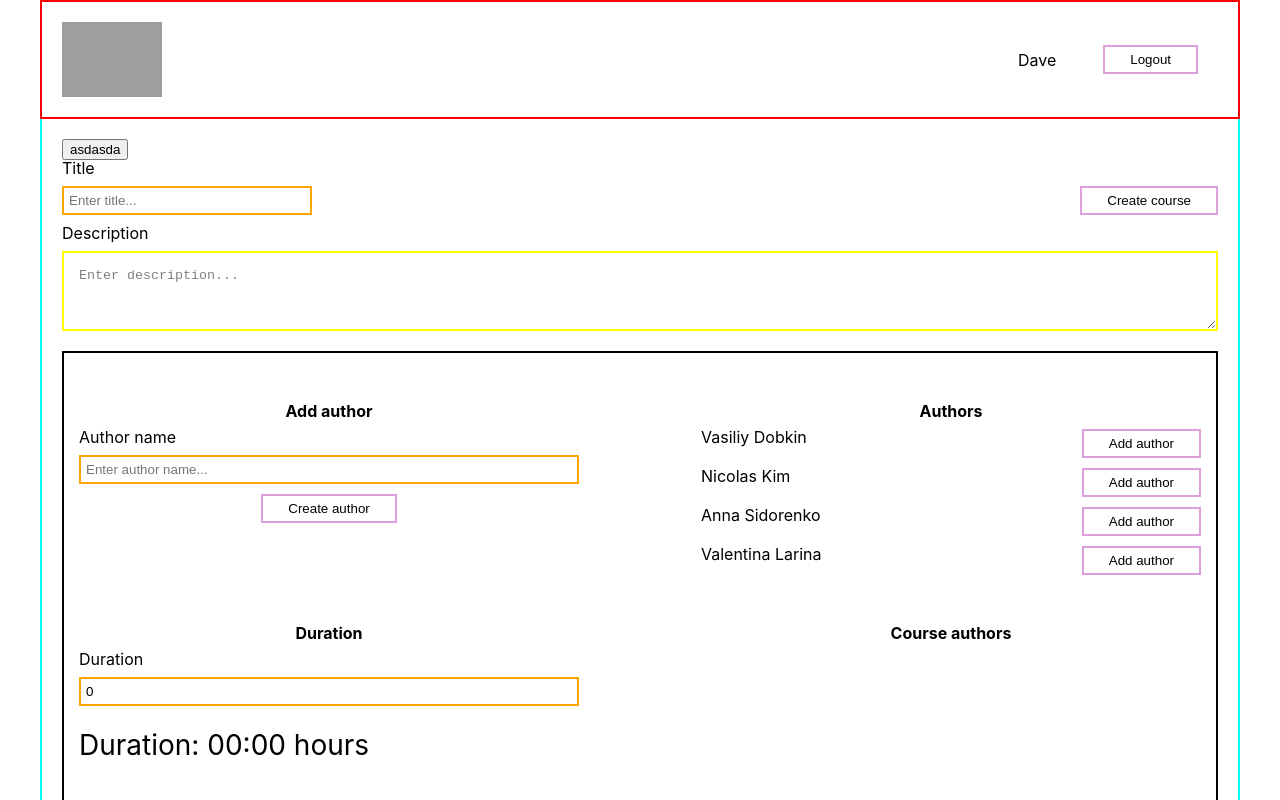
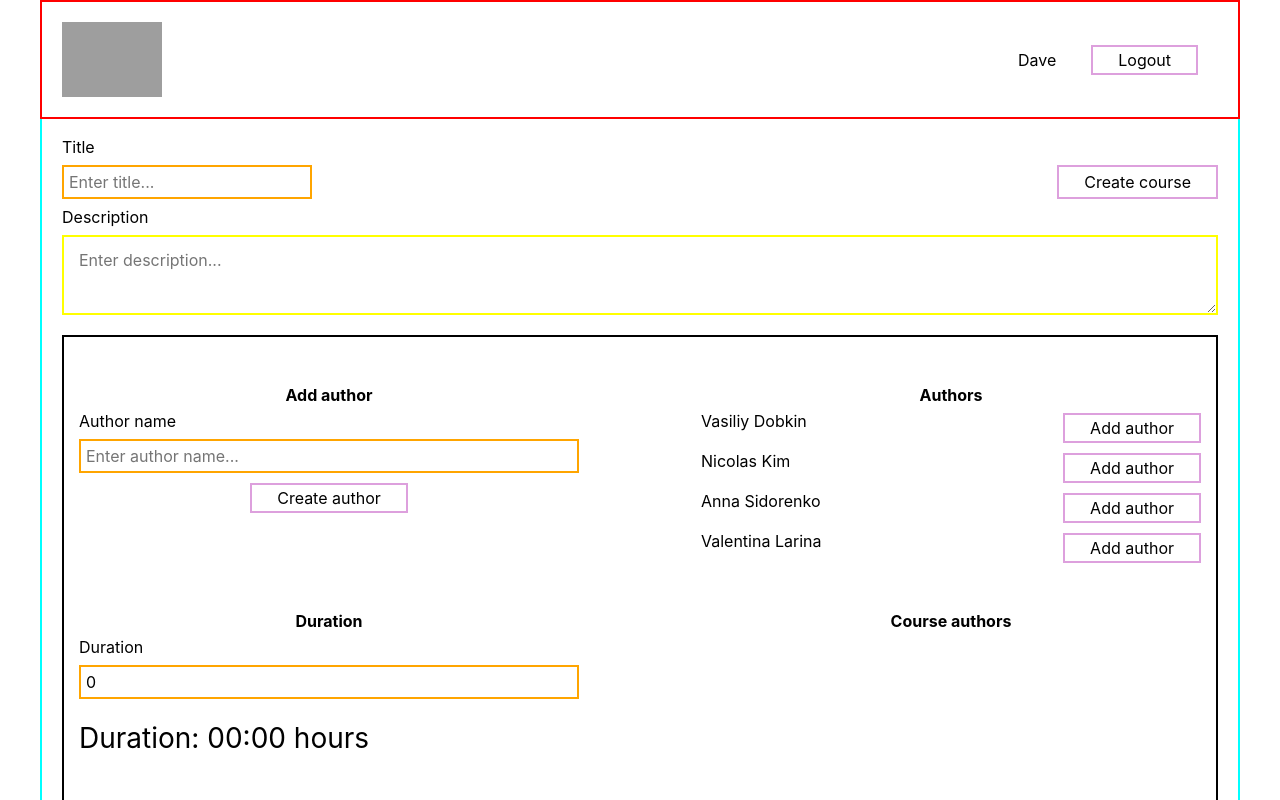
Before and after one commit to bonox2/courses-app, a React (Create React App) app: page / in a window 1280 px wide. Both pictures are taken after typing "Sample" into the empty fields and a click on the button "Add new course". Shown: the top 800 px of the page. Built offline with nearby package versions, Linux system fonts and the light colour scheme; grey boxes are pictures that could not be loaded; the HTML template or start-up script is replaced by a standard one.

Commit message:
CreateCourse done

```diff
--- a/src/App.jsx
+++ b/src/App.jsx
@@ -1,19 +1,21 @@
 import './App.css';
-import { useState } from "react";
-import Header from "./components/Header/Header";
-import Courses from "./components/Courses/Courses";
+import { useState } from 'react';
+import Header from './components/Header/Header';
+import Courses from './components/Courses/Courses';
 import CreateCourse from './components/CreateCourse/CreateCourse';
-
+import { mockedCoursesList } from './constants';
 
 export default function App() {
   const [isHidden, setIsHidden] = useState(true);
+  const [courses, setCourses] = useState(mockedCoursesList);
   return (
     <div className="App">
-      <Header/>
+      <Header />
       <div className="body_section">
-      <button onClick={() => setIsHidden(!isHidden)}>asdasda</button>
-        {isHidden && <Courses setIsHidden={setIsHidden}/> }
-        {!isHidden && <CreateCourse/>}
+        {isHidden && <Courses setIsHidden={setIsHidden} courses={courses} />}
+        {!isHidden && (
+          <CreateCourse setIsHidden={setIsHidden} setCourses={setCourses} />
+        )}
       </div>
     </div>
   );
--- a/src/components/Courses/Courses.jsx
+++ b/src/components/Courses/Courses.jsx
@@ -1,15 +1,13 @@
 import { useEffect } from "react";
 import "./Courses.css";
 import CourseCard from "./components/CourseCard/CourseCard";
-import { mockedCoursesList } from "../../constants";
 import { useState } from "react";
 import Button from "../../common/Button/Button";
 import SearchBar from "./components/SearchBar/SearchBar";
 
 
 
-export default function Courses({setIsHidden}) {
-  const [courses, setCourses] = useState(mockedCoursesList);
+export default function Courses({setIsHidden, courses}) {
   const [searchQuery, setSearchQuery] = useState("");
   useEffect(() => {
     console.log(searchQuery);
--- a/src/components/Courses/components/CourseCard/CourseCard.jsx
+++ b/src/components/Courses/components/CourseCard/CourseCard.jsx
@@ -8,7 +8,7 @@ import dateGenerator from "../../../../helpers/dateGenerator";
 export default function CourseCard({ course }) {
   const authorsNames = course.authors.map(
     (authorId) =>
-      mockedAuthorsList.find((author) => authorId === author.id).name
+      mockedAuthorsList.find((author) => authorId === author.id)?.name
   ).join(",");
   return (
     <div className="course_card">
--- a/src/components/CreateCourse/CreateCourse.jsx
+++ b/src/components/CreateCourse/CreateCourse.jsx
@@ -5,38 +5,52 @@ import { useState } from 'react';
 import pipeDuration from '../../helpers/pipeDuration';
 import { mockedAuthorsList } from '../../constants';
 
-export default function CreateCourse() {
+export default function CreateCourse({setIsHidden, setCourses}) {
   const [duration, setDuration] = useState(0);
   const [allAuthors, setAllAuthors] = useState(mockedAuthorsList);
   const [courseAuthors, setCourseAuthors] = useState([]);
-  const [newAuthor, setNewAuthor]= useState({
-    id: '',
-    name: ''
-  })
 
   function createNewCourse(event) {
     event.preventDefault();
-    console.log('Create new course');
+    if (courseAuthors.length === 0) {
+      alert("Please select at least one author");
+      return;
+    }
+    if (duration === 0) {
+      alert("Please enter duration");
+      return;
+    }
+    const newCourse = {
+      id: `${Date.now()}`,
+      title: event.target.title.value.trim(),
+      description: event.target.description.value.trim(),
+      creationDate: new Date().toLocaleDateString(),
+      duration,
+      authors: courseAuthors.map(courseAuthor => courseAuthor.id),
+    }
+    console.log('Create new course', newCourse);
+    setCourses(p => [...p, newCourse]);
+    setIsHidden(true)
   }
-
 
   function createNewAuthor(event) {
     event.preventDefault();
-    setAllAuthors(prev => [...prev, newAuthor]);
+    const newAuthor = {
+      id: `${Date.now()}`,
+      name: event.target.name.value.trim(),
+    };
+    setAllAuthors((prev) => [...prev, newAuthor]);
     console.log(newAuthor);
+    event.target.reset();
   }
-  function handleNewAuthor(e) {
-    setNewAuthor((e.target.value))
-  }
-
 
   function addAuthorToCourse(author) {
     setAllAuthors(allAuthors.filter(({ id }) => id !== author.id));
-    setCourseAuthors(prev => [...prev, author]);
+    setCourseAuthors((prev) => [...prev, author]);
   }
   function deleteAuthorToCourse(author) {
     setCourseAuthors(courseAuthors.filter(({ id }) => id !== author.id));
-    setAllAuthors(prev => [...prev, author]);
+    setAllAuthors((prev) => [...prev, author]);
   }
 
   return (
@@ -47,15 +61,18 @@ export default function CreateCourse() {
           <Input
             placeHolderText="Enter title..."
             className="input create_course_input_short"
+            name="title"
+            required
           />
           <Button buttonText="Create course" />
         </div>
         <span>Description</span>
         <textarea
-          name="Create Course Description"
+          placeholder="Enter description..."
           className="create_course_description"
+          name="description"
+          required
         >
-          Enter description...
         </textarea>
       </form>
       <div className="create_coutse_details">
@@ -66,25 +83,23 @@ export default function CreateCourse() {
             placeHolderText="Enter author name..."
             className="input create_course_input_long"
             type="text"
-            onChange={handleNewAuthor}
             name="name"
           />
-          <Button buttonText="Create author" />
+          <Button buttonText="Create author" type="submit" />
         </form>
-
-
 
         <div className="create_course_part">
           <h3>Authors</h3>
           {allAuthors.map((author) => (
             <div key={author.id} className="create_course_author_add">
               <div className="create_course_name">{author.name}</div>
-              <Button buttonText="Add author" onClick={() => addAuthorToCourse(author)}/>
+              <Button
+                buttonText="Add author"
+                onClick={() => addAuthorToCourse(author)}
+              />
             </div>
           ))}
         </div>
-
-
 
         <div className="create_course_part">
           <h3>Duration</h3>
@@ -101,16 +116,16 @@ export default function CreateCourse() {
           </div>
         </div>
 
-
-
-
         <div className="create_course_part">
           <h3>Course authors</h3>
           {/* <span>Author list is empty</span> */}
           {courseAuthors.map((author) => (
             <div key={author.id} className="create_course_author_add">
               <div className="create_course_name">{author.name}</div>
-              <Button buttonText="Delete author" onClick={() => deleteAuthorToCourse(author)}/>
+              <Button
+                buttonText="Delete author"
+                onClick={() => deleteAuthorToCourse(author)}
+              />
             </div>
           ))}
         </div>
--- a/src/index.css
+++ b/src/index.css
@@ -1,24 +1,84 @@
-body {
-  margin: 0;
-  font-family: -apple-system, BlinkMacSystemFont, 'Segoe UI', 'Roboto', 'Oxygen',
-    'Ubuntu', 'Cantarell', 'Fira Sans', 'Droid Sans', 'Helvetica Neue',
-    sans-serif;
-  -webkit-font-smoothing: antialiased;
-  -moz-osx-font-smoothing: grayscale;
-}
-html, body, div, span, applet, object, iframe,
-h1, h2, h3, h4, h5, h6, p, blockquote, pre,
-a, abbr, acronym, address, big, cite, code,
-del, dfn, em, img, ins, kbd, q, s, samp,
-small, strike, strong, sub, sup, tt, var,
-b, u, i, center,
-dl, dt, dd, ol, ul, li,
-fieldset, form, label, legend,
-table, caption, tbody, tfoot, thead, tr, th, td,
-article, aside, canvas, details, embed,
-figure, figcaption, footer, header, hgroup,
-menu, nav, output, ruby, section, summary,
-time, mark, audio, video {
+html,
+body,
+div,
+span,
+applet,
+object,
+iframe,
+h1,
+h2,
+h3,
+h4,
+h5,
+h6,
+p,
+blockquote,
+pre,
+a,
+abbr,
+acronym,
+address,
+big,
+cite,
+code,
+del,
+dfn,
+em,
+img,
+ins,
+kbd,
+q,
+s,
+samp,
+small,
+strike,
+strong,
+sub,
+sup,
+tt,
+var,
+b,
+u,
+i,
+center,
+dl,
+dt,
+dd,
+ol,
+ul,
+li,
+fieldset,
+form,
+label,
+legend,
+table,
+caption,
+tbody,
+tfoot,
+thead,
+tr,
+th,
+td,
+article,
+aside,
+canvas,
+details,
+embed,
+figure,
+figcaption,
+footer,
+header,
+hgroup,
+menu,
+nav,
+output,
+ruby,
+section,
+summary,
+time,
+mark,
+audio,
+video {
   margin: 0;
   padding: 0;
   border: 0;
@@ -26,21 +86,34 @@ time, mark, audio, video {
   vertical-align: baseline;
 }
 /* HTML5 display-role reset for older browsers */
-article, aside, details, figcaption, figure,
-footer, header, hgroup, menu, nav, section {
+article,
+aside,
+details,
+figcaption,
+figure,
+footer,
+header,
+hgroup,
+menu,
+nav,
+section {
   display: block;
 }
 body {
   line-height: 1;
 }
-ol, ul {
+ol,
+ul {
   list-style: none;
 }
-blockquote, q {
+blockquote,
+q {
   quotes: none;
 }
-blockquote:before, blockquote:after,
-q:before, q:after {
+blockquote:before,
+blockquote:after,
+q:before,
+q:after {
   content: '';
   content: none;
 }
@@ -48,6 +121,18 @@ table {
   border-collapse: collapse;
   border-spacing: 0;
 }
-*{
+* {
   box-sizing: border-box;
 }
+body {
+  font-family: -apple-system, BlinkMacSystemFont, 'Segoe UI', 'Roboto', 'Oxygen',
+    'Ubuntu', 'Cantarell', 'Fira Sans', 'Droid Sans', 'Helvetica Neue',
+    sans-serif;
+  -webkit-font-smoothing: antialiased;
+  -moz-osx-font-smoothing: grayscale;
+}
+button, input, select, textarea {
+  font-family: inherit;
+  font-size: inherit;
+  line-height: inherit;
+}
```
Lines whose indentation alone changed are shown as unchanged.
